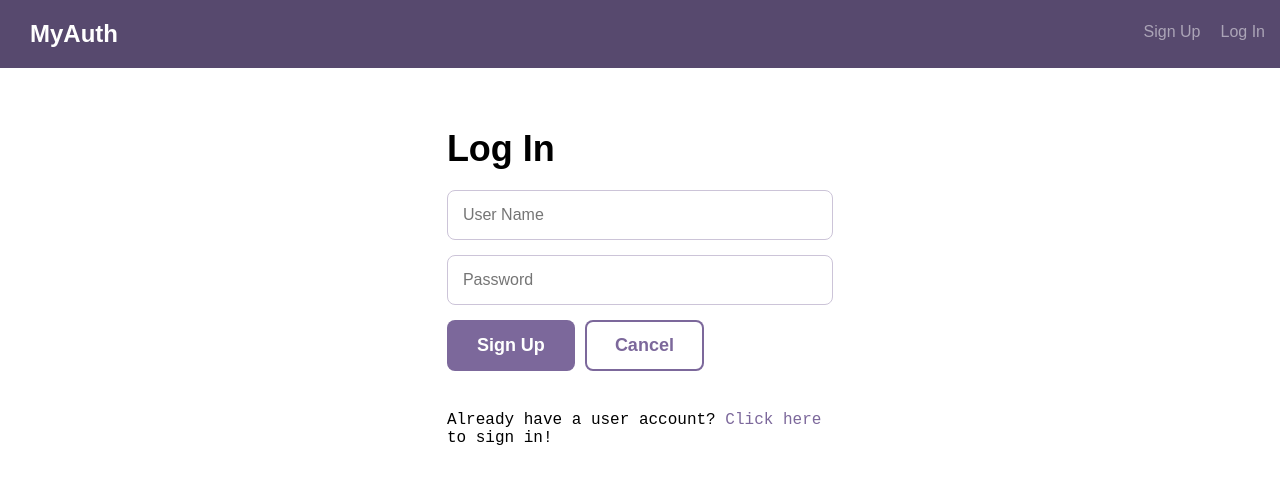
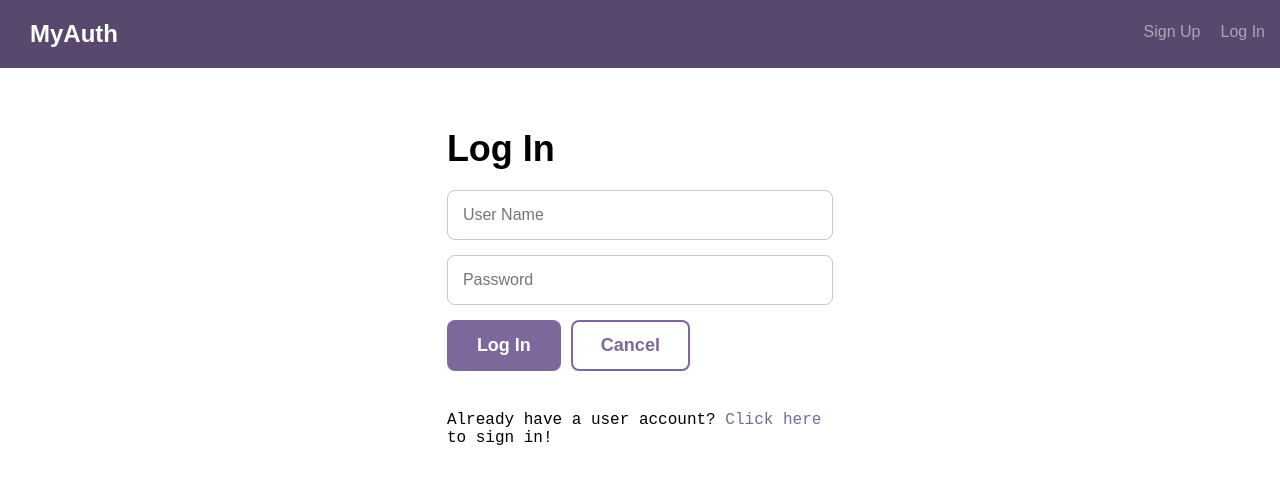
Before and after one commit to dac392/Authentication-Fullstack-React, a React (Create React App) app in the folder client/: page /login in a window 1280 px wide. Shown: the top 484 px of the page. Built offline with nearby package versions, Linux system fonts and the light colour scheme.

Commit message:
add log in

```diff
--- a/client/src/Context.js
+++ b/client/src/Context.js
@@ -1,16 +1,23 @@
 import React from 'react';
+import Data from './Data';
 
 export const Context = React.createContext();
 
 export const Provider = (props) => {
-  const logIn = async () => {};
+  const data = new Data();
+
+  const logIn = async (username, password) => {
+    const user = await data.getUser(username, password);
+    return user;
+  };
   const logOut = () => {};
   const signup = () => {};
 
   return (
     <Context.Provider value={ {
+      data,
       actions: {
-        logIn,
+        logIn: logIn,
         logOut,
         signup
       }
--- a/client/src/Data.js
+++ b/client/src/Data.js
@@ -1,7 +1,7 @@
 import config from './config';
 
 export default class Data {
-  api(path, method = 'GET', body = null) {
+  api(path, method = 'GET', body=null, requiresAuth=false, credentials=null) {
     const url = config.apiBaseUrl + path;
 
     const options = {
@@ -15,11 +15,18 @@ export default class Data {
       options.body = JSON.stringify(body);
     }
 
+    // Check if auth is required
+    if (requiresAuth) {
+      const encodedCredentials = btoa(`${credentials.username}:${credentials.password}`);
+      options.headers['Authorization'] = `Basic ${encodedCredentials}`;
+
+    }
+
     return fetch(url, options);
   }
 
-  async getUser() {
-    const response = await this.api(`/users`, 'GET', null);
+  async getUser(username, password) {
+    const response = await this.api(`/users`, 'GET', null, true, { username, password });
     if (response.status === 200) {
       return response.json().then(data => data);
     }
--- a/client/src/components/UserLogin.js
+++ b/client/src/components/UserLogin.js
@@ -1,24 +1,57 @@
-import React, { useState } from 'react';
+import React, { useEffect, useState, useContext } from 'react';
+import { useNavigate } from 'react-router-dom';
 import { Link } from 'react-router-dom';
+import { Context } from '../Context';
 import Form from './Form';
 import LogIn from './LogIn';
 
+const NEUTRAL = 100;
+const SUCCESS = 200;
+const REDIRECT = 300
+const FAILURE = 400;
+
+
 const UserLogIn = ()=>{
 
-  // const [name, setName] = useState('');
+  const navigate = useNavigate();
+
+  const { actions } = useContext(Context);
+  const [flag, setFlag] = useState(NEUTRAL);
   const [username, setUsername] = useState('');
   const [password, setPassword] = useState('');
   const [errors, setErrors] = useState([]);
   const onUsernameChange = (e)=> setUsername(e.target.value);
   const onPasswordChange = (e)=> setPassword(e.target.value);
 
-  const submit = (e) => {
-    e.preventDefault();
+  useEffect(()=>{
+    if(flag === SUCCESS){
+      navigate('/authenticated');
+    } else if(flag === REDIRECT){
+      navigate('/')
+    }else if(flag === FAILURE){
+      navigate('/error');
+    }
+  },[flag]);
+
+  const submit = () => {
+    actions.logIn(username, password)
+      .then( user=>{
+        if ( user===null ){
+          setErrors(['Sign-in was unsuccessful']);
+        } else {
+          setFlag(SUCCESS);
+          console.log(`SUCCESS! ${username} is now signed in!`);
+        }
+      })
+      .catch( err=>{
+        console.log(err);
+        setFlag(FAILURE);
+      });
 
   }
 
   const cancel = (e) => {
-    e.preventDefault();
+    setFlag(REDIRECT);
   }
 
   return (
@@ -29,7 +62,7 @@ const UserLogIn = ()=>{
           cancel={cancel}
           errors={errors}
           submit={submit}
-          submitButtonText={"Sign Up"}
+          submitButtonText={"Log In"}
           elements={ () => (
             <LogIn
               onUsernameChange={onUsernameChange}
--- a/client/src/components/UserSignUp.js
+++ b/client/src/components/UserSignUp.js
@@ -1,10 +1,15 @@
-import React, { useState } from 'react';
-import { Link } from 'react-router-dom';
+import React, { useState, useContext, useEffect } from 'react';
+import { Link, useNavigate } from 'react-router-dom';
+import { Context } from '../Context';
 import Form from './Form';
 import SignUp from './SignUp';
 
 const UserSignUp = ()=>{
 
+  const navigate = useNavigate();
+
+  const { data } = useContext(Context);
+  const [flag, setFlag] = useState(100);
   const [name, setName] = useState('');
   const [username, setUsername] = useState('');
   const [password, setPassword] = useState('');
@@ -13,13 +18,33 @@ const UserSignUp = ()=>{
   const onUsernameChange = (e)=> setUsername(e.target.value);
   const onPasswordChange = (e)=> setPassword(e.target.value);
 
-  const submit = (e) => {
-    e.preventDefault();
-    const val = { name, username, password }; // something like this i think
+  useEffect(()=>{
+    console.log(`Abort flag: ${flag}`);
+    if(flag === 300){
+      navigate('/');
+    }else if(flag === 400){
+      navigate('/error')
+    }
+  }, [flag]);
+
+  const submit = () => {
+    const user = { name, username, password }; // something like this i think
+    data.createUser(user)
+      .then( errors => {
+        if(errors.length) {
+          setErrors( { errors } );
+        } else {
+          console.log(`${username} is successfully signed up and authenticated!`);
+        }
+      })
+      .catch( err => {
+        console.log(err);
+        setFlag(400)
+      });
   }
 
-  const cancel = (e) => {
-    e.preventDefault();
+  const cancel = () => {
+    setFlag(300)
   }
 
   return (
```
